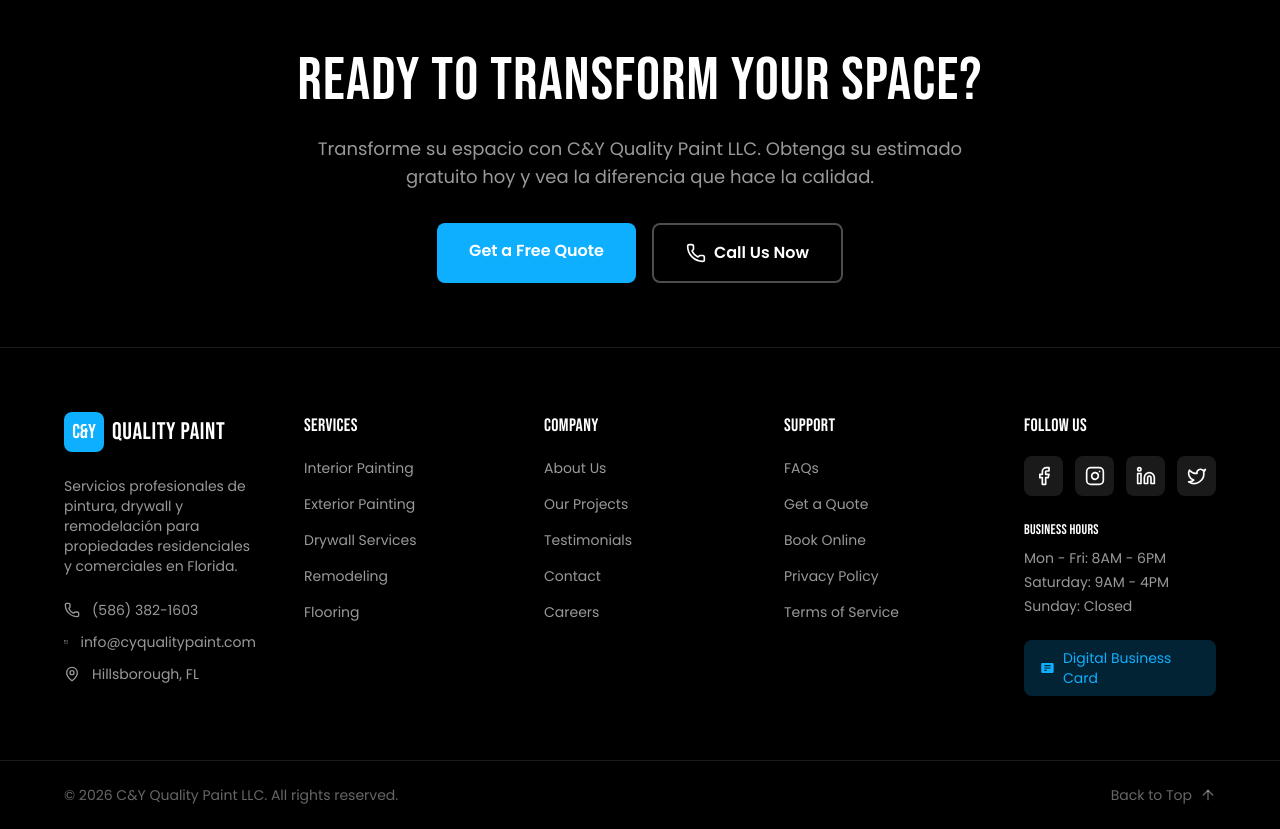
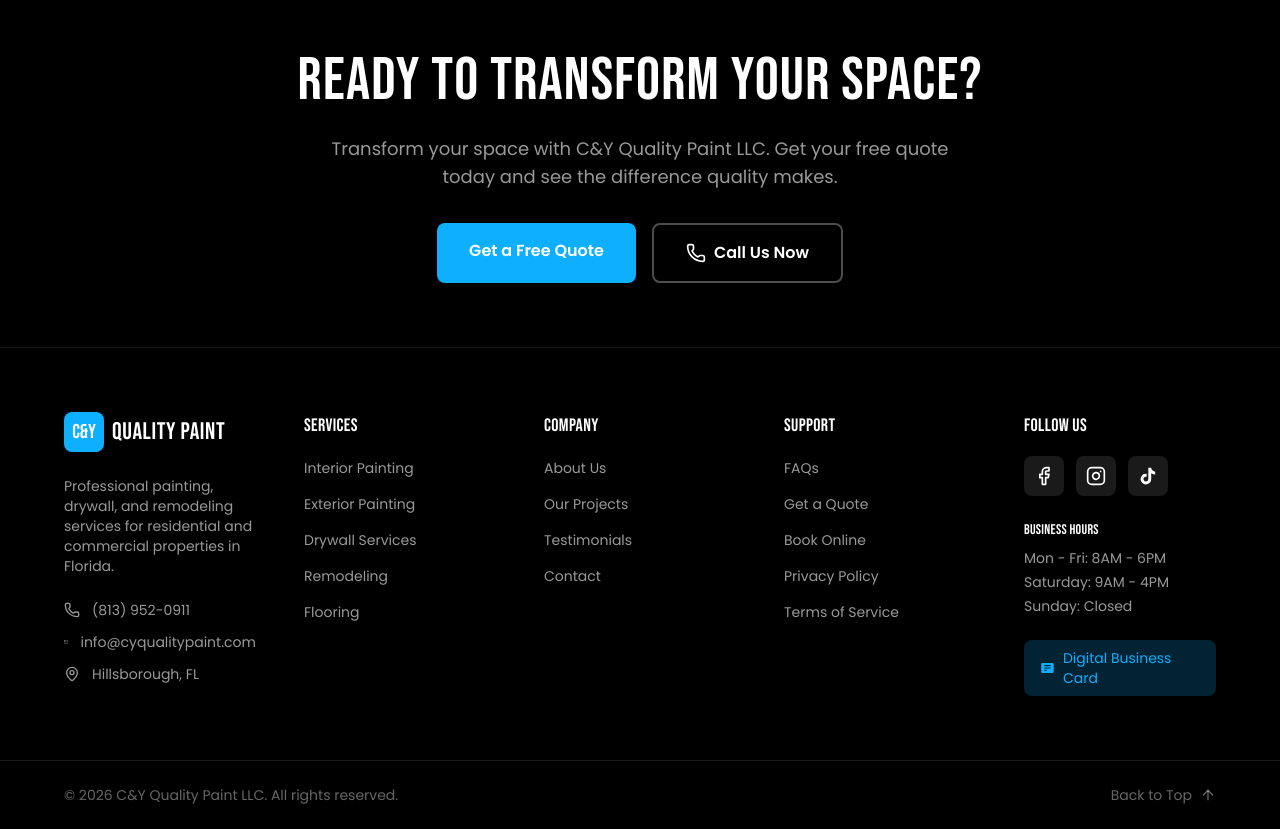
Before and after one commit to cristhian-maker/cyqualitypaint, a React (Vite) app: page / in a window 1280 px wide. Shown: the part 7780-8609 px from the top of the page. Built offline with nearby package versions, Linux system fonts and the light colour scheme.

Commit message:
Footer.tsx

```diff
--- a/src/sections/Footer.tsx
+++ b/src/sections/Footer.tsx
@@ -1,8 +1,6 @@
 import {
   Facebook,
   Instagram,
-  Linkedin,
-  Twitter,
   MapPin,
   Phone,
   Mail,
@@ -27,7 +25,6 @@ const Footer = () => {
       { name: 'Our Projects', href: '#projects' },
       { name: 'Testimonials', href: '#' },
       { name: 'Contact', href: '#contact' },
-      { name: 'Careers', href: '#' },
     ],
     support: [
       { name: 'FAQs', href: '#' },
@@ -38,11 +35,27 @@ const Footer = () => {
     ],
   };
 
+  // Redes sociales actualizadas - TUS LINKS REALES
   const socialLinks = [
-    { icon: Facebook, href: 'https://facebook.com', label: 'Facebook' },
-    { icon: Instagram, href: 'https://instagram.com', label: 'Instagram' },
-    { icon: Linkedin, href: 'https://linkedin.com', label: 'LinkedIn' },
-    { icon: Twitter, href: 'https://twitter.com', label: 'Twitter' },
+    {
+      icon: Facebook,
+      href: 'https://www.facebook.com/CyStore.Calzado?rdid=9gh15ZpioKMJVQ2a&share_url=https%3A%2F%2Fwww.facebook.com%2Fshare%2F1Aza2vRr3c%2F#',
+      label: 'Facebook'
+    },
+    {
+      icon: Instagram,
+      href: 'https://www.instagram.com/cyqualitypaint?igsh=MW96YWpxZnRzaHNsYQ==',
+      label: 'Instagram'
+    },
+    {
+      icon: () => (
+        <svg className="w-5 h-5" fill="currentColor" viewBox="0 0 24 24">
+          <path d="M19.59 6.69a4.83 4.83 0 0 1-3.77-4.25V2h-3.45v13.67a2.89 2.89 0 0 1-5.2 1.74 2.89 2.89 0 0 1 2.31-4.64 2.93 2.93 0 0 1 .88.13V9.4a6.84 6.84 0 0 0-1-.05A6.33 6.33 0 0 0 5 20.1a6.34 6.34 0 0 0 10.86-4.43v-7a8.16 8.16 0 0 0 4.77 1.52v-3.4a4.85 4.85 0 0 1-1-.1z"/>
+        </svg>
+      ),
+      href: 'https://www.tiktok.com/@cyqualitypaint',
+      label: 'TikTok'
+    },
   ];
 
   return (
@@ -54,8 +67,8 @@ const Footer = () => {
             Ready to Transform Your Space?
           </h2>
           <p className="text-lg text-white/60 max-w-2xl mx-auto mb-8">
-            Transforme su espacio con C&Y Quality Paint LLC. Obtenga su estimado gratuito hoy
-            y vea la diferencia que hace la calidad.
+            Transform your space with C&Y Quality Paint LLC. Get your free quote today
+            and see the difference quality makes.
           </p>
           <div className="flex flex-wrap justify-center gap-4">
             <a
@@ -69,7 +82,7 @@ const Footer = () => {
               Get a Free Quote
             </a>
             <a
-              href="tel:+15863821603"
+              href="tel:+18139520911"
               className="px-8 py-4 border-2 border-white/30 text-white rounded-lg font-semibold hover:bg-white/10 transition-all inline-flex items-center gap-2"
             >
               <Phone className="w-5 h-5" />
@@ -94,15 +107,15 @@ const Footer = () => {
                 </span>
               </div>
               <p className="text-white/60 text-sm mb-6 max-w-xs">
-                Servicios profesionales de pintura, drywall y remodelación para
-                propiedades residenciales y comerciales en Florida.
+                Professional painting, drywall, and remodeling services for
+                residential and commercial properties in Florida.
               </p>
 
-              {/* Contact Info */}
+              {/* Contact Info - TELÉFONO ACTUALIZADO */}
               <div className="space-y-3">
-                <a href="tel:+15863821603" className="flex items-center gap-3 text-white/60 hover:text-brand-blue transition-colors text-sm">
+                <a href="tel:+18139520911" className="flex items-center gap-3 text-white/60 hover:text-brand-blue transition-colors text-sm">
                   <Phone className="w-4 h-4" />
-                  (586) 382-1603
+                  (813) 952-0911
                 </a>
                 <a href="mailto:info@cyqualitypaint.com" className="flex items-center gap-3 text-white/60 hover:text-brand-blue transition-colors text-sm">
                   <Mail className="w-4 h-4" />
@@ -184,7 +197,7 @@ const Footer = () => {
               </ul>
             </div>
 
-            {/* Social Links */}
+            {/* Social Links - REDES ACTUALIZADAS */}
             <div>
               <h3 className="font-display text-lg mb-4">Follow Us</h3>
               <div className="flex gap-3">
```
